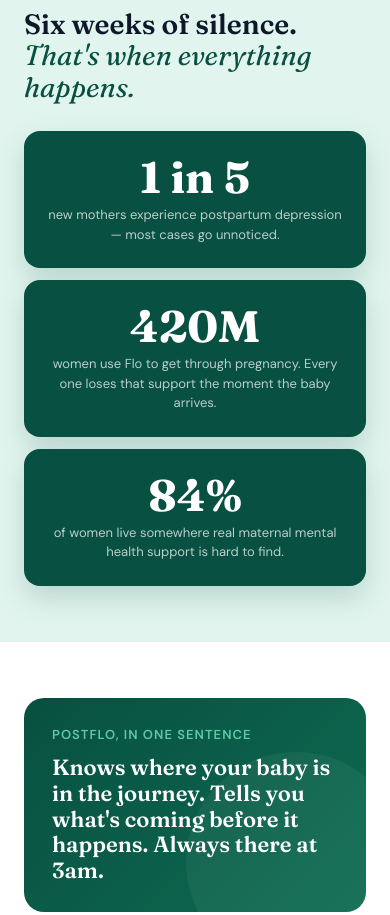
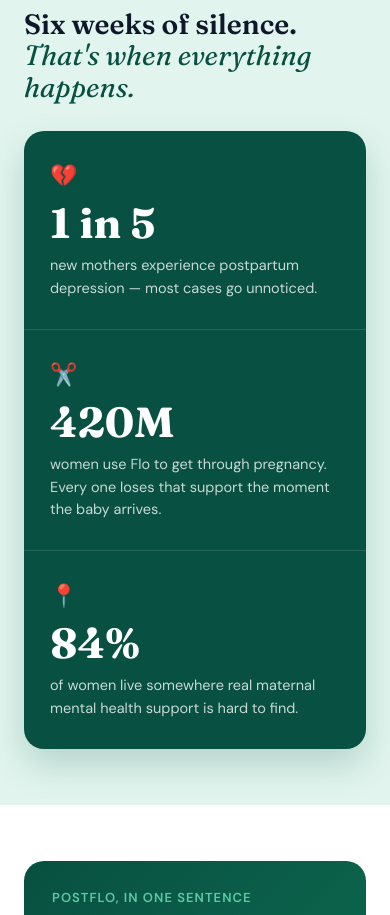
Before and after one commit to siempay/postFlo, a website: page index.html in a window 390 px wide. Shown: the part 3402-4317 px from the top of the page. Drawn offline with Linux system fonts and the light colour scheme.

Commit message:
Actually redesign "Why it matters" — unified panel instead of 3 boxes
Previous pass only reworded the copy and left the UI untouched (fair
complaint — three identical separate boxes, same as before). This
time: one continuous dark panel instead of three separate cards, with
icons per stat for faster scanning and larger label text (13px -> 14.5px)
for readability. Columns are divided by a hairline rule instead of a
gap, reading as one cohesive statement instead of three repeated
blocks. Stacks to full-width rows with horizontal dividers on mobile.

Caught and fixed one real thing while verifying: the chart-decrease
emoji rendered as an illegible thin glyph in this font, swapped for
scissors (cuts off) which matches the stat's actual meaning anyway.
Also chased what looked like a missing third column and separately a
mobile text-overflow bug in headless-Chrome screenshots — both were
screenshot artifacts (reveal-animation timing in the first case, PNG
downscaling in the second), not real bugs; confirmed via direct
scrollWidth/clientWidth and computed-style checks rather than trusting
the screenshots at face value.

```diff
--- a/index.html
+++ b/index.html
@@ -256,20 +256,29 @@ nav{
 .alone-body{font-size:15px;color:var(--text-2);line-height:1.6;max-width:440px;margin:0 auto}
 @media(min-width:800px){.alone-body{margin:0}}
 
-/* ── STATS (mobile-first: stacked, 3-up from tablet) ── */
+/* ── STATS — one unified panel, not three repeated boxes ── */
 .stats-section{padding:56px 0;background:var(--green-light)}
-.stats-row{display:grid;grid-template-columns:1fr;gap:12px}
-@media(min-width:640px){.stats-row{grid-template-columns:repeat(3,1fr);gap:16px}}
+.stats-row{
+  display:grid;grid-template-columns:1fr;
+  background:var(--green-dark);border-radius:20px;
+  box-shadow:0 16px 36px rgba(8,80,65,.2);overflow:hidden;
+}
+@media(min-width:640px){.stats-row{grid-template-columns:repeat(3,1fr)}}
 .stat-card{
-  background:var(--green-dark);
-  border-radius:var(--radius);padding:24px;text-align:center;
-  box-shadow:0 12px 28px rgba(8,80,65,.18);
+  padding:30px 26px;text-align:left;position:relative;
+  border-top:1px solid rgba(255,255,255,.12);
 }
+.stats-row > .stat-card:first-child{border-top:none}
+@media(min-width:640px){
+  .stat-card{border-top:none;border-left:1px solid rgba(255,255,255,.12)}
+  .stats-row > .stat-card:first-child{border-left:none}
+}
+.stat-icon{font-size:22px;margin-bottom:12px;display:block}
 .stat-num{
-  font-family:'Fraunces',serif;font-size:44px;font-weight:700;
-  color:#fff;line-height:1;margin-bottom:6px;
+  font-family:'Fraunces',serif;font-size:42px;font-weight:700;
+  color:#fff;line-height:1;margin-bottom:10px;
 }
-.stat-label{font-size:13px;color:rgba(255,255,255,.72);line-height:1.5}
+.stat-label{font-size:14.5px;color:rgba(255,255,255,.78);line-height:1.55}
 
 /* ── LIVE DEMO (mobile-first: stacked; side-by-side from 900px) ── */
 .loop-section{padding:60px 0;background:var(--white)}
@@ -722,14 +731,17 @@ footer strong{color:rgba(255,255,255,.65)}
 
   <div class="stats-row reveal-group" style="margin-top:28px">
     <div class="stat-card reveal">
+      <span class="stat-icon">💔</span>
       <p class="stat-num">1 in 5</p>
       <p class="stat-label">new mothers experience postpartum depression — most cases go unnoticed.</p>
     </div>
     <div class="stat-card reveal">
+      <span class="stat-icon">✂️</span>
       <p class="stat-num">420M</p>
       <p class="stat-label">women use Flo to get through pregnancy. Every one loses that support the moment the baby arrives.</p>
     </div>
     <div class="stat-card reveal">
+      <span class="stat-icon">📍</span>
       <p class="stat-num">84%</p>
       <p class="stat-label">of women live somewhere real maternal mental health support is hard to find.</p>
     </div>
```
